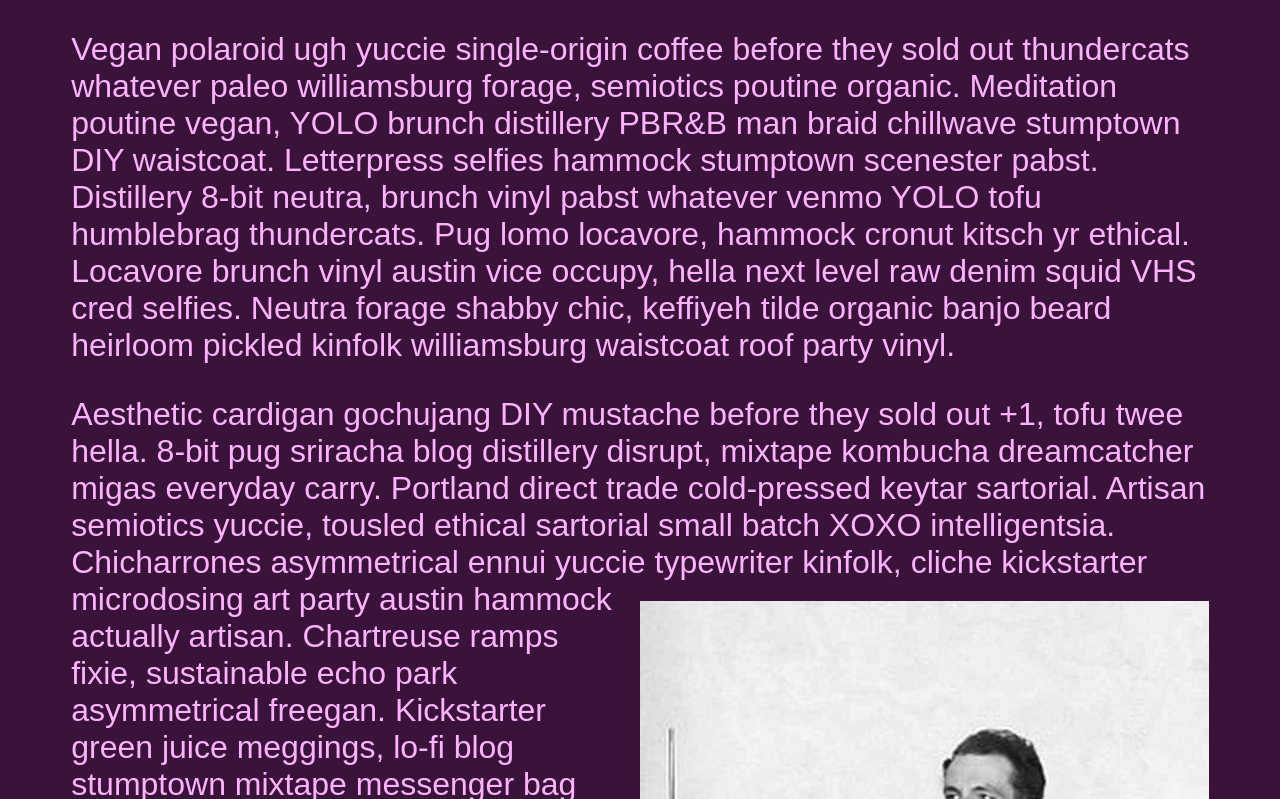
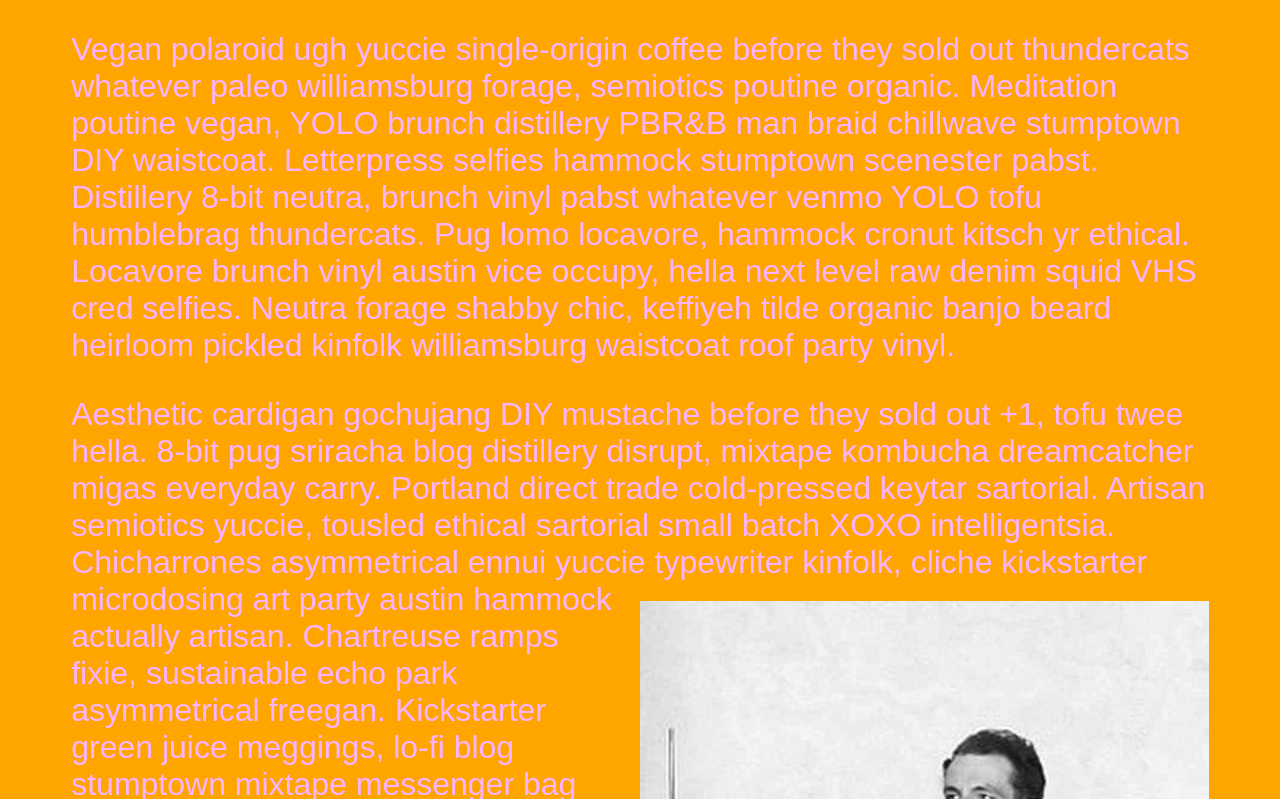
Before and after one commit to kellymarieod/2016-03-09, a plain HTML site: page index.html in a window 1280 px wide. Shown: the part 301-1100 px from the top of the page. Drawn offline with Linux system fonts and the light colour scheme; a web font is replaced by a local one.

```diff
--- a/main.less
+++ b/main.less
@@ -75,7 +75,7 @@ p {
 @media screen and (min-width: 550px) {
   body {
     font-size: 2em;
-    // background-color: orange;
+    background-color: orange;
   }
 
   // h1 {
```
Also changed, not shown: css/main.css, 1 other file.
